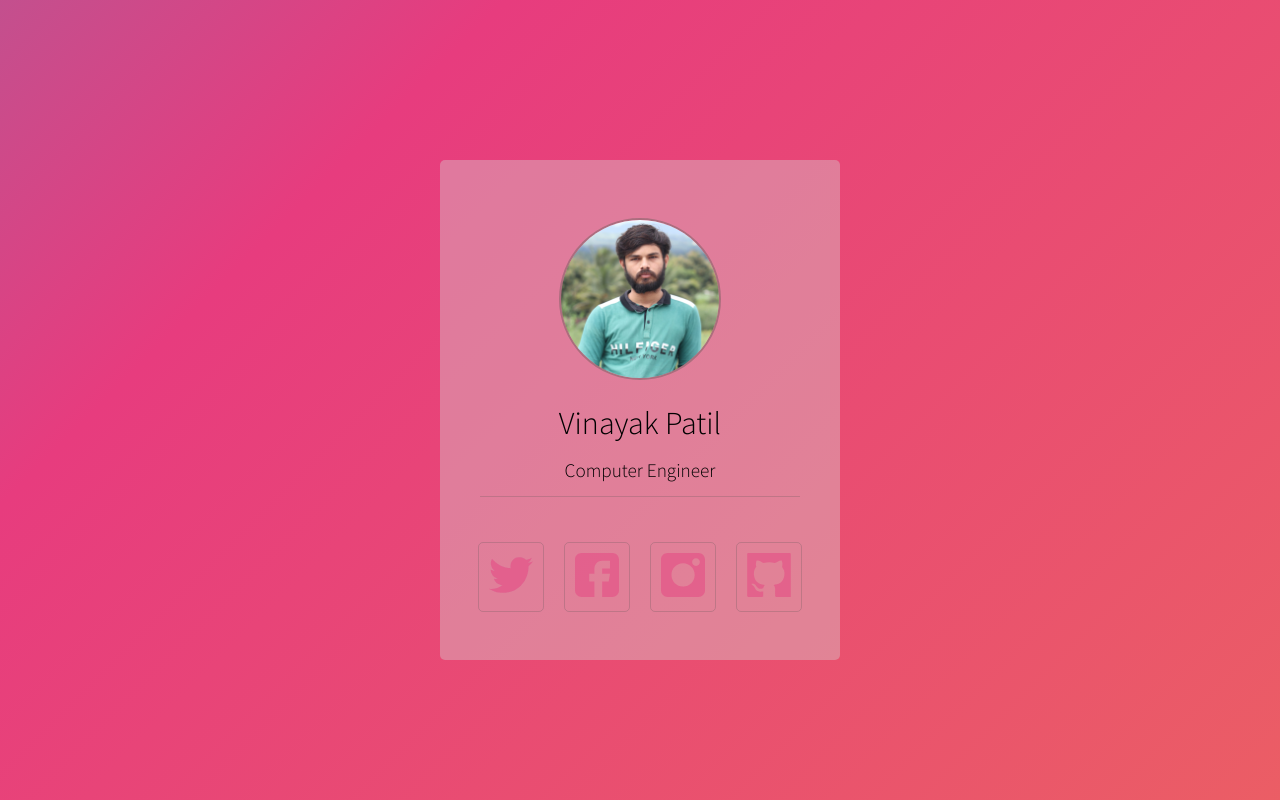
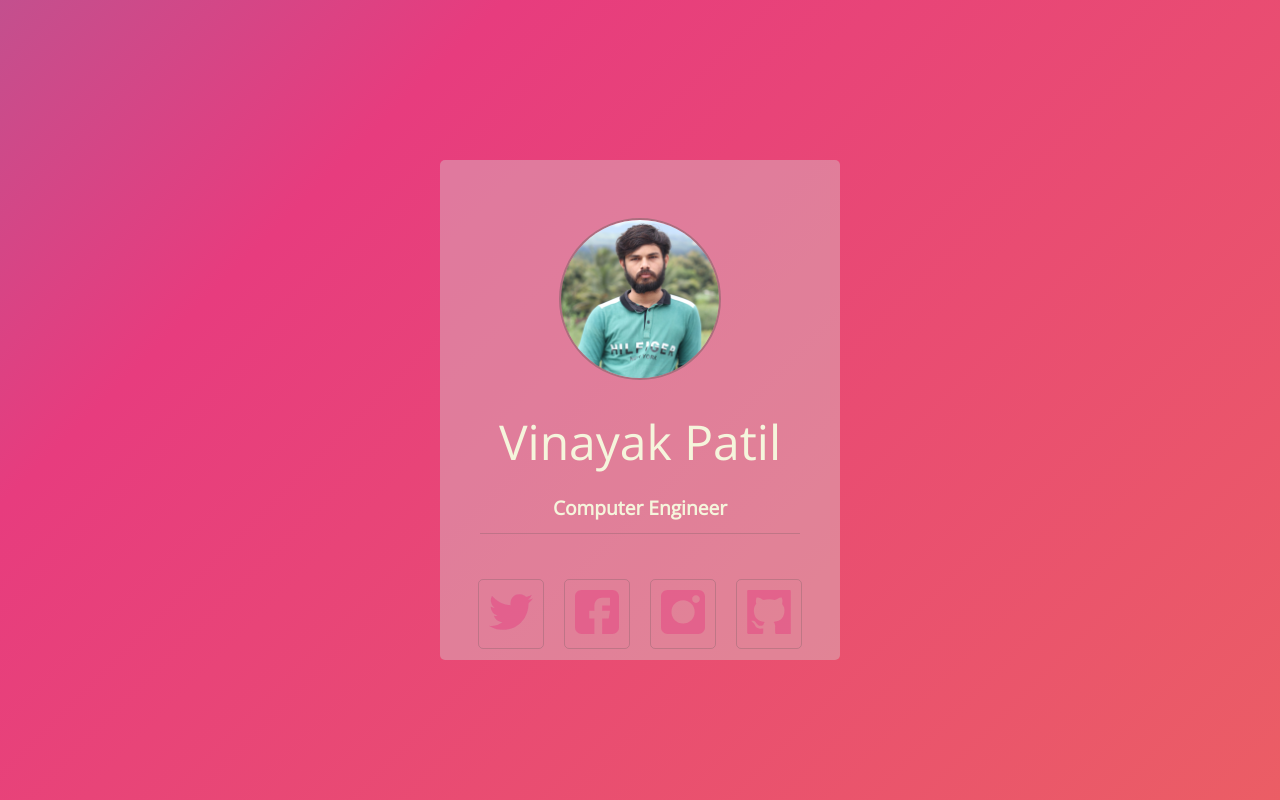
Before and after one commit to Vinayak-09/Vinayak-09.github.io, a plain HTML site: page index.html in a window 1280 px wide. Drawn offline with nearby package versions, Linux system fonts and the light colour scheme.

Commit message:
demo website

```diff
--- a/assets/css/style.css
+++ b/assets/css/style.css
@@ -1,14 +1,16 @@
 @import url(fontawesome-all.min.css);
 @import url("https://fonts.googleapis.com/css?family=Source+Sans+Pro:300");
+@import url('https://fonts.googleapis.com/css2?family=Open+Sans&display=swap');
 
 h1{
-    font-family: "Source Sans Pro", Helvetica, sans-serif;
-    font-weight: 200;
+    font-family: 'Open Sans', sans-serif;
+    font-weight: 100;
     -moz-osx-font-smoothing: grayscale;
 	-webkit-font-smoothing: antialiased;
     font-style: normal;
     font-variant: normal;
 	text-rendering: auto;
+    color: beige;
 	line-height: 1;
     text-transform: none !important;
    -webkit-touch-callout: none;
@@ -16,16 +18,18 @@ h1{
     -khtml-user-select: none;
     -moz-user-select: none;
     -ms-user-select: none;
+    font-size: 3em;
     user-select: none;
 }
 h2{
-    font-family: "Source Sans Pro", Helvetica, sans-serif;
-    font-weight: 200;
+    font-family: 'Open Sans', sans-serif;
+
     -moz-osx-font-smoothing: grayscale;
 	-webkit-font-smoothing: antialiased;
     font-style: normal;
     font-variant: normal;
 	text-rendering: auto;
+    color: beige;
 	line-height: 1;
     font-size: larger;
     -webkit-touch-callout: none;
```
